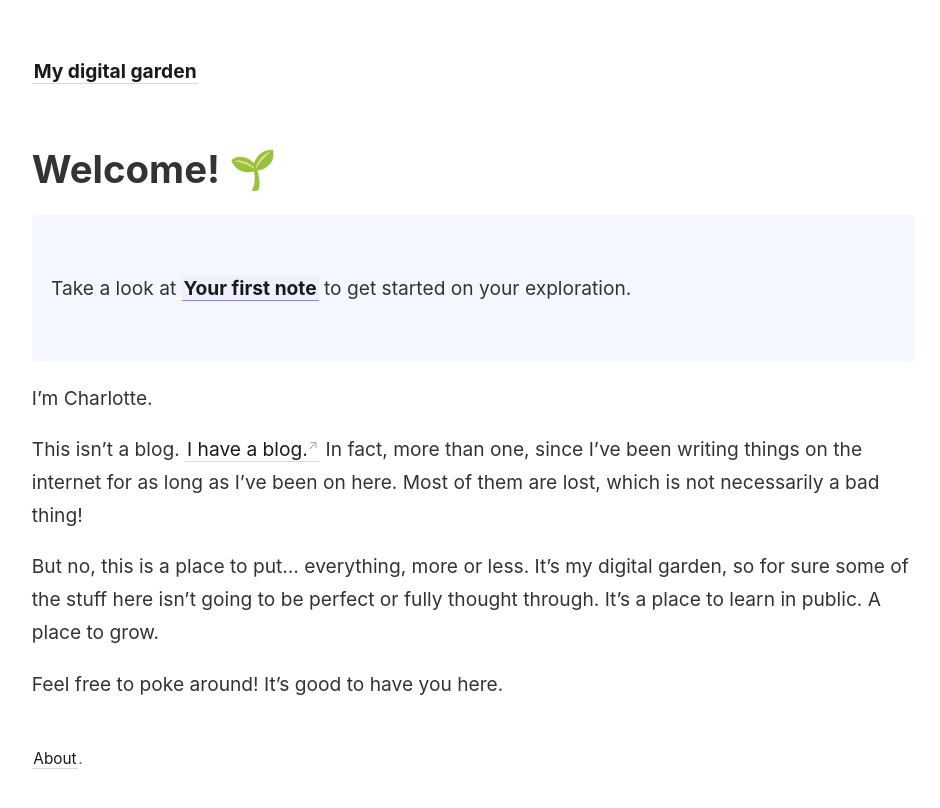
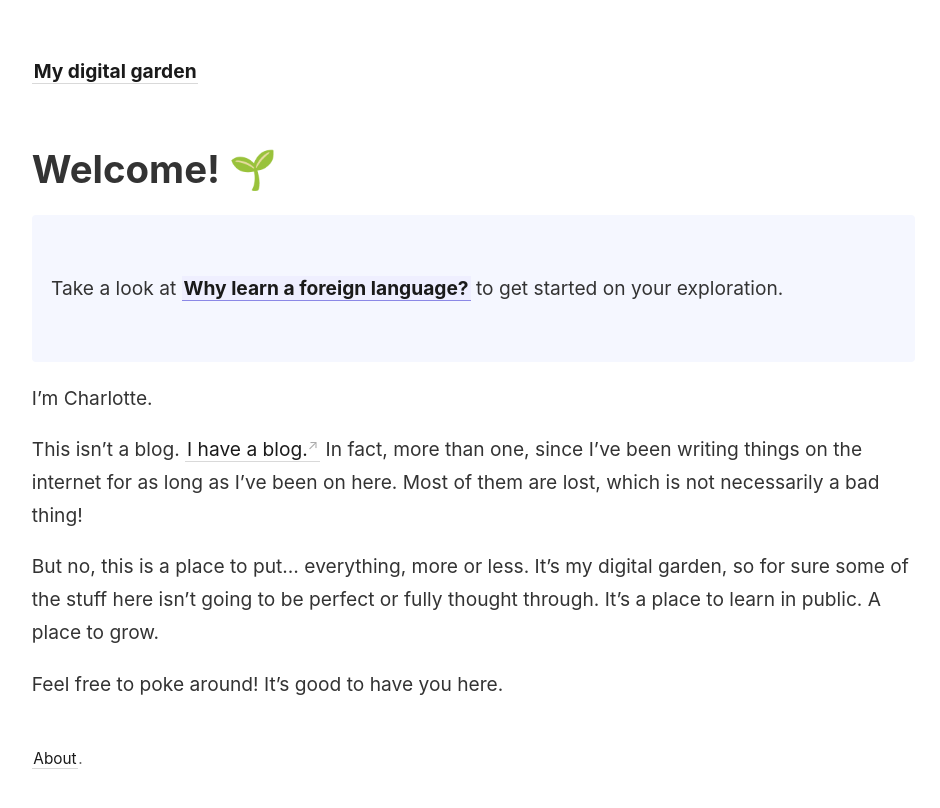
Before and after one commit to xuexisprachen/my-digital-garden, a Jekyll site: the page built from _pages/index.md, in a window 1280 px wide. Shown: the top 808 px of the page, without its empty margins (45-985 px from the left). Built offline with Jekyll 4.4.1, drawn with Linux system fonts in a browser that asks for light colours.

Commit message:
updating index

```diff
--- a/_pages/index.md
+++ b/_pages/index.md
@@ -8,7 +8,7 @@ permalink: /
 # Welcome! 🌱
 
 <p style="padding: 3em 1em; background: #f5f7ff; border-radius: 4px;">
-  Take a look at <span style="font-weight: bold">[[Your first note]]</span> to get started on your exploration.
+  Take a look at <span style="font-weight: bold"><a class="internal-link" href="/why-learn-a-foreign-language">Why learn a foreign language?</a></span> to get started on your exploration.
 </p>
 
 I'm Charlotte.
```
